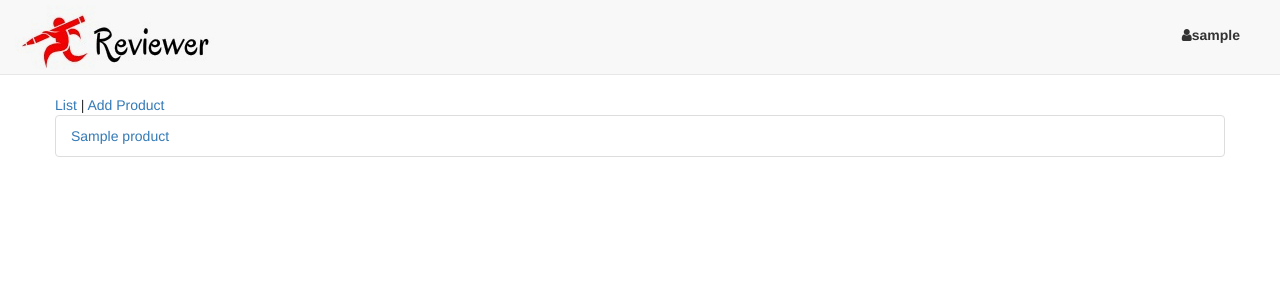
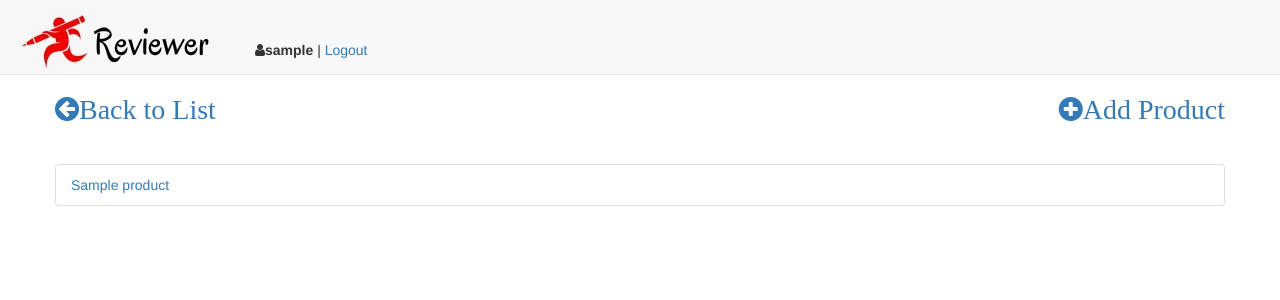
Before and after one commit to marinashe/Reviewer, a Django app: page /1 in a window 1280 px wide. Shown: the top 300 px of the page. Run offline with Django 3.2, Linux system fonts and the light colour scheme; a user stored in the database is signed in; tables that the repository leaves empty hold one stand-in row (values such as "Sample post"); some libraries are stand-ins or nearby versions.

Commit message:
added login/logout to site

```diff
--- a/reviews/static/base.css
+++ b/reviews/static/base.css
@@ -4,6 +4,14 @@
 }
 
 .navbar-ul {
-    margin-right: 25px;
-    margin-top: 25px;
+    margin-left: 25px;
+    margin-top: 40px;
 }
+
+.class-right {
+    float: right;
+}
+
+.class-left {
+    float: left;
+}
--- a/reviews/templates/base.html
+++ b/reviews/templates/base.html
@@ -20,13 +20,14 @@
                     <img style="max-width:200px; margin-top: -10px;" src="/static/logo.png">
                     </a>
                 </span>
+                <div class="nav navbar-nav navbar-ul">
+
+                    <span class="default ">
+                        <b><i class="fa fa-user"></i>{{ user }}  </b>|<a href="{% url 'logout' %}">  Logout</a>
+                    </span>
+                </div>
             </div>
-            <ul class="nav navbar-nav navbar-right navbar-ul">
 
-                <li class="default">
-                    <b><i class="fa fa-user"></i>{{ user }}</b>
-                </li>
-            </ul>
         </div>
     </nav>
 
--- a/reviews/templates/reviews/producttype_detail.html
+++ b/reviews/templates/reviews/producttype_detail.html
@@ -1,11 +1,11 @@
 {% extends "base.html" %}
 
 {% block content %}
-    <div class="row top-products-list">
-        <a href="{% url "reviews:type_list" %}">List</a>
-        |
-        <a href="{% url "reviews:create_product" object.id %}">Add Product</a>
+    <div class="row top-products-list ">
+        <a href="{% url "reviews:type_list" %}" class="class-left"><i class="fa fa-arrow-circle-left fa-2x">Back to List</i></a>
+        <a href="{% url "reviews:create_product" object.id %}" class="class-right"><i class="fa fa-plus-circle fa-2x">Add Product</i></a>
     </div>
+    <br><br>
     <div class="row">
     <ul class="list-group">
         {% if object.product_set.all %}
--- a/reviews/views.py
+++ b/reviews/views.py
@@ -20,7 +20,7 @@ class LoginView(FormView):
 
     def dispatch(self, request, *args, **kwargs):
         if request.user.is_authenticated():
-            return redirect('reviews:detail')
+            return redirect('reviews:type_list')
         return super().dispatch(request, *args, **kwargs)
 
     def form_valid(self, form):
@@ -29,7 +29,7 @@ class LoginView(FormView):
 
         if user is not None and user.is_active:
             login(self.request, user)
-            return redirect('reviews:detail')
+            return redirect('reviews:type_list')
 
         form.add_error(None, "Invalid user name or password")
         return self.form_invalid(form)
@@ -41,15 +41,23 @@ class LogoutView(View):
         return redirect("login")
 
 
-class ProductTypeView(ListView):
+class ProductTypeView(LoggedInMixin, ListView):
     page_title = 'Unified Reviews System'
     model = models.ProductType
 
+    def form_valid(self, form):
+        form.instance.user = self.request.user
+        return super().form_valid(form)
 
-class ProductTypeDetailView(DetailView):
+
+class ProductTypeDetailView(LoggedInMixin, DetailView):
     def page_title(self):
         return self.object
     model = models.ProductType
+
+    def form_valid(self, form):
+        form.instance.user = self.request.user
+        return super().form_valid(form)
     #
     # def get_queryset(self):
     #     product_type = self.kwargs.get('type')
@@ -81,7 +89,7 @@ class ProductDetail(LoggedInMixin, SingleObjectMixin, ListView):
 
 
 
-class ProductCreateView(CreateView):
+class ProductCreateView(LoggedInMixin, CreateView):
     form_class = forms.CreateProductForm
     template_name = "reviews/product_form.html"
 
@@ -98,4 +106,5 @@ class ProductCreateView(CreateView):
 
     def form_valid(self, form):
         form.instance.type = self.request.type
+        form.instance.user = self.request.user
         return super().form_valid(form)
```
